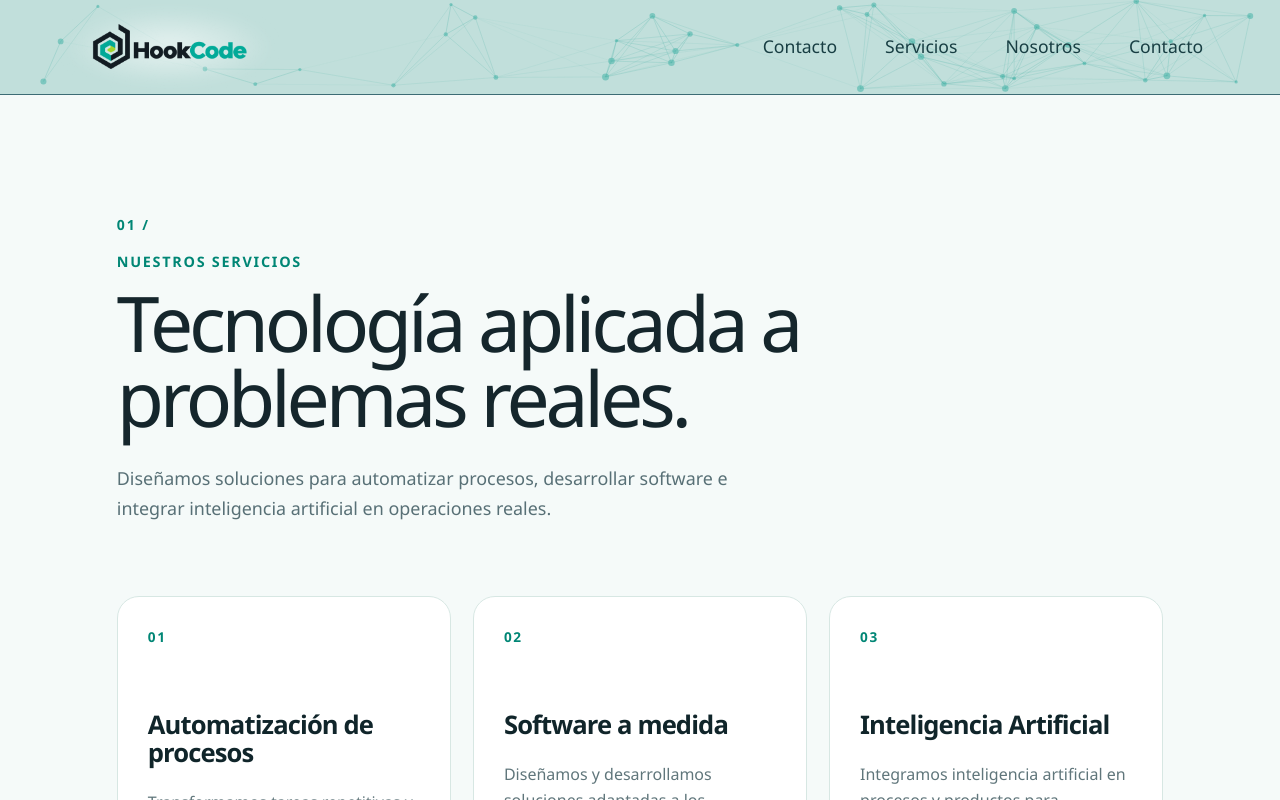
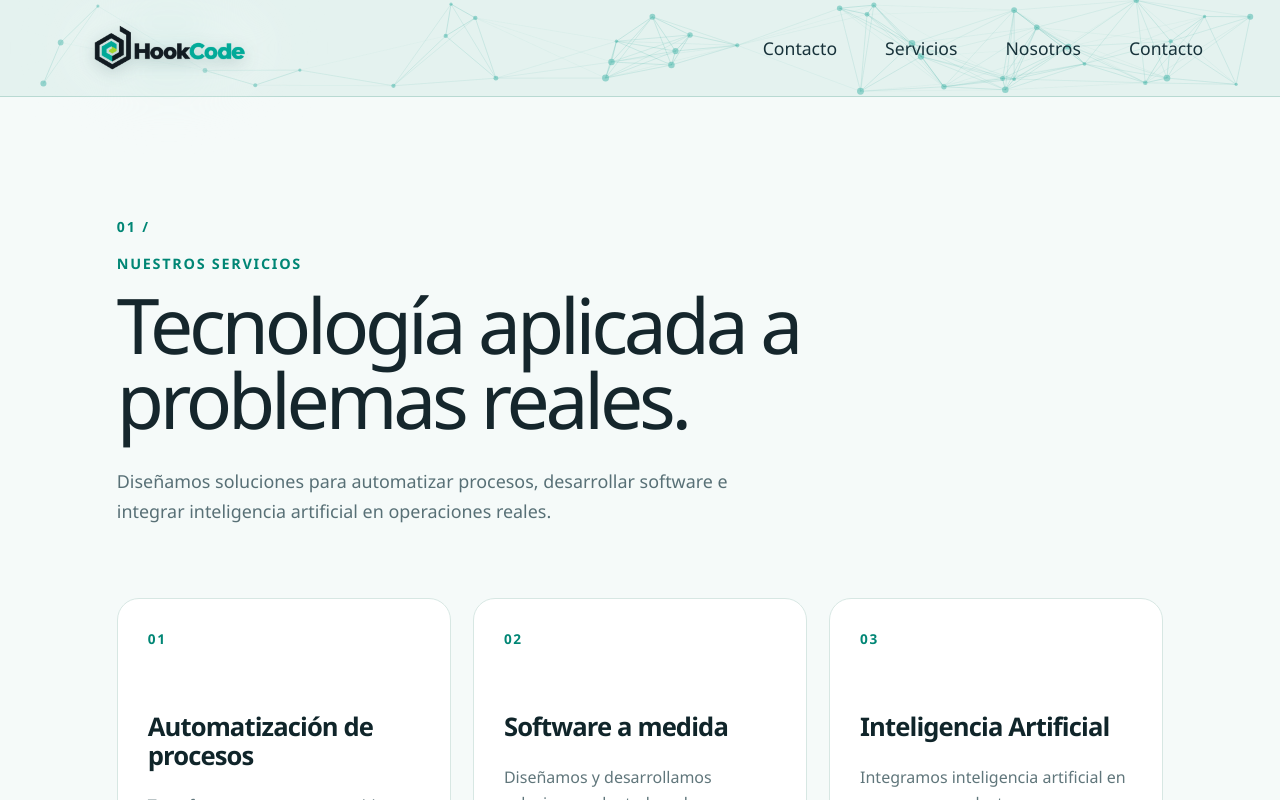
Before and after one commit to MaximoCorvalan/HookCode, a React (Vite) app: page / in a window 1280 px wide. Shown: the top 800 px of the page. Built offline with nearby package versions, Linux system fonts and the light colour scheme.

Commit message:
Change colors header

```diff
--- a/src/components/Header/Header.css
+++ b/src/components/Header/Header.css
@@ -13,10 +13,10 @@
   justify-content: space-between;
   align-items: center;
   gap: 24px;
-  background: #c1dfdb;
-  color: #29414b;
+  background: #e4f2ef;
+  color: #17323a;
   backdrop-filter: blur(20px);
-  border-bottom: 1px solid #3d6c75;
+  border-bottom: 1px solid #b8d9d2;
   animation: header-reveal 700ms cubic-bezier(.22, 1, .36, 1) 3000ms both;
 }
 
@@ -38,11 +38,12 @@
 
 .site-header__brand
 {
+  position: relative;
   display: grid;
   place-items: center;
   flex-shrink: 0;
   width: 184px;
-  padding: 6px 10px;
+  padding: 8px 12px;
   text-decoration: none;
 }
 
@@ -51,10 +52,10 @@
 {
   content: '';
   position: absolute;
-  inset: 0 -10px;
+  inset: -8px -18px;
   z-index: -1;
-  background: radial-gradient(ellipse, rgb(255 255 255 / 60%) 0%, rgb(255 255 255 / 25%) 45%, transparent 72%);
-  filter: blur(8px);
+  background: radial-gradient(ellipse, rgb(41 170 151 / 22%) 0%, rgb(255 255 255 / 48%) 42%, transparent 74%);
+  filter: blur(30px);
   pointer-events: none;
 }
 
@@ -65,6 +66,7 @@
   display: block;
   width: 100%;
   height: auto;
+  filter: drop-shadow(0 4px 8px rgb(13 57 63 / 22%));
 }
 
 /* Distribuye los enlaces horizontalmente con separación adaptable. */
@@ -79,7 +81,7 @@
 
 .site-header nav a
 {
-  color: #183e43;
+  color: #17323a;
   text-decoration: none;
   font-size: 1.1rem;
   padding-block: 8px;
@@ -90,7 +92,7 @@
 
 .site-header nav a:hover
 {
-  color: #007f73;
+  color: #109184;
   border-color: currentColor;
 }
 
```
